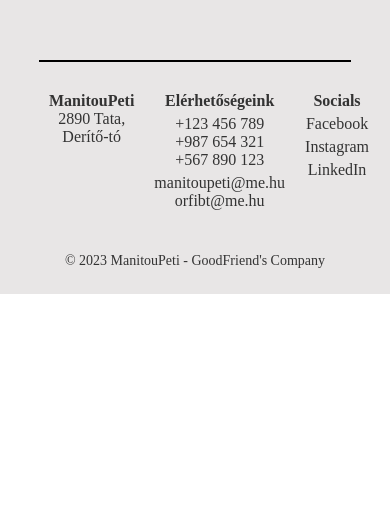
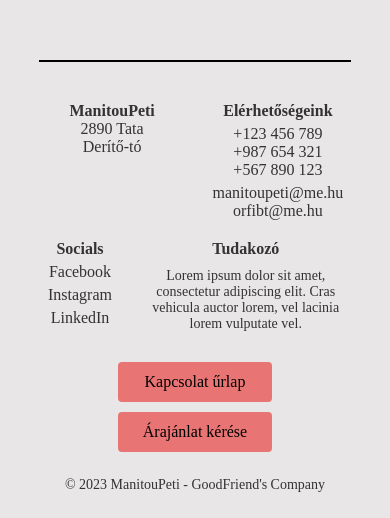
Before and after one commit to Zsotya/manitoupeti, a Vue app: page / in a window 390 px wide. Shown: the part 6128-6646 px from the top of the page. Before the commit the page ends 6422 px from the top, so only its background shows below. Built offline with nearby package versions, Linux system fonts and the light colour scheme.

Commit message:
Created complete Laptop view for Footer.vue

```diff
--- a/src/components/RootComponents/Footer.vue
+++ b/src/components/RootComponents/Footer.vue
@@ -4,7 +4,11 @@
     <div class="footer-content">
       <div class="footer-item">
         <div class="name">ManitouPeti</div>
-        <div class="location">2890 Tata, Derítő-tó</div>
+        <div class="location">
+          2890 Tata
+          <div class="break"></div>
+          Derítő-tó
+        </div>
       </div>
       <div class="footer-item">
         <div class="contacts">Elérhetőségeink</div>
@@ -33,12 +37,13 @@
           auctor lorem, vel lacinia lorem vulputate vel.
         </div>
       </div>
+      <div class="break"></div>
       <div class="footer-item">
         <router-link to="/elerhetoseg" class="contactus-button"
-          >Kapcsolat űrlap</router-link
+          ><span class="button-content">Kapcsolat űrlap</span></router-link
         >
         <router-link to="/berelheto-gepeink" class="quote-button"
-          >Árajánlat kérése</router-link
+          ><span class="button-content">Árajánlat kérése</span></router-link
         >
       </div>
     </div>
@@ -64,14 +69,17 @@
 
 .footer-content {
   display: flex;
+  flex-wrap: wrap;
   justify-content: space-between;
-  padding: 20px 10%;
+  padding: 20px 7.5%;
 }
 
 .footer-item {
   flex: 1;
   padding: 0 10px;
   color: #333;
+  margin-top: 10px;
+  text-align: center;
 }
 
 .name,
@@ -104,11 +112,12 @@
   width: 30ch;
   margin: 10px auto;
   font-size: 14px;
+  text-align: center;
 }
 
 .contactus-button,
 .quote-button {
-  display: inline-block;
+  display: inline-flex;
   margin-top: 15px;
   padding: 10px 20px;
   background-color: #e87474;
@@ -118,6 +127,11 @@
   border-radius: 4px;
   cursor: pointer;
   transition: background-color 0.3s;
+  min-width: 146px;
+}
+
+.button-content {
+  width: 14ch;
 }
 
 .contactus-button:hover,
@@ -134,4 +148,21 @@
   font-size: 14px;
   color: #333;
 }
+
+/* Laptop nézet */
+@media screen and (max-width: 1024px) {
+  /* CSS trükk line-break beszúrásához */
+  /* Működése: Mivel a flex-basis-t 100%-ra állítottuk, ezáltal megmondtuk az oldalnak, hogy ennek a div-nek a container 100%-át le kell fednie, ez csak új sorban történhet meg */
+  .break {
+    flex-basis: 100%;
+  }
+
+  .footer-content {
+  }
+
+  .contactus-button,
+  .quote-button {
+    margin: 10px 50px 0px 50px;
+  }
+}
 </style>
```
